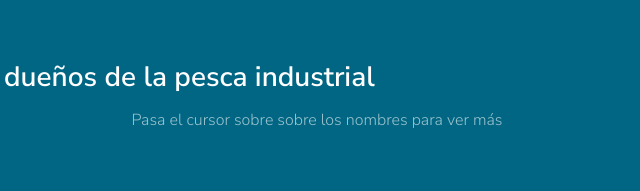
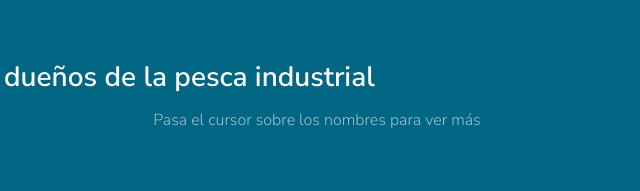
Before and after one commit to playaplastica/examen, a plain HTML site: page index.html in a window 1280 px wide. Shown: the part 5302-5493 px from the top of the page, 323-963 px from the left. Drawn offline with nearby package versions, Linux system fonts and the light colour scheme.

Commit message:
Update index.html

```diff
--- a/index.html
+++ b/index.html
@@ -123,7 +123,7 @@
                     <div class="row my-5">
                         <div class="col-12 col-sm-11 col-md-10 col-lg-9 col-xl-8 mx-auto">
                             <h3 class="my-3">Los dueños de la pesca industrial</h3>
-                            <h6 class="my-3">Pasa el cursor sobre sobre los nombres para ver más</h6>
+                            <h6 class="my-3">Pasa el cursor sobre los nombres para ver más</h6>
                             <div class="row py-5">
                                 <div class="col-6 mb-4"><object data="eseveges/blumar.svg" type="image/svg+xml"></object></div>
                                 <div class="col-6 mb-4"><object data="eseveges/orizon.svg" type="image/svg+xml"></object></div>
```
